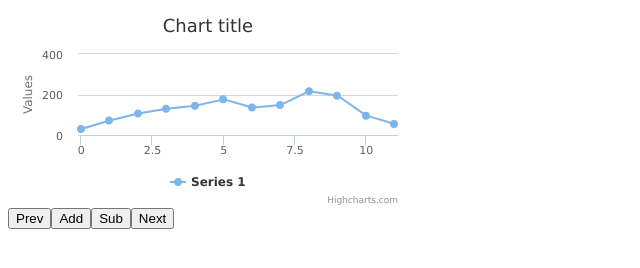
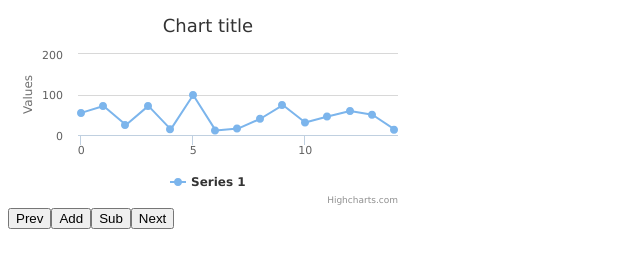
Before and after one commit to penkar/Chartroulette, a plain HTML site: page index.html in a window 1280 px wide. Shown: the whole page, without its empty margins (0-640 px from the left). Drawn offline with Linux system fonts and the light colour scheme.

Commit message:
Split out chart logic a bit and added a random data array generator for kicks.

```diff
--- a/components/app.js
+++ b/components/app.js
@@ -1,14 +1,4 @@
-var createChart = function(mount){
-	var chart = new Highcharts.Chart({
-		chart: {
-			renderTo: mount
-		},
-		series: [{
-			data: [29.9, 71.5, 106.4, 129.2, 144.0, 176.0, 135.6, 148.5, 216.4, 194.1, 95.6, 54.4]
-		}]
-	});
-	console.log('stuff')
-}
+
 
 var _charts = []
 
--- /dev/null
+++ b/components/chartlogic.js
@@ -0,0 +1,17 @@
+var createChart = function(mount, series){
+	var series = randomData()
+	var chart = new Highcharts.Chart({
+		chart: { renderTo: mount},
+		series
+	});
+	console.log('stuff')
+}
+
+var randomData = function(){
+	var array = [];
+	for(var i = 0; i < 15; i++){
+		array.push(Math.random()*100)
+	}
+	var series = [{data:array}]
+	return series
+}
--- a/index.html
+++ b/index.html
@@ -9,18 +9,9 @@
 		<script src="./frameworks/react.js"></script>
 		<script src="./frameworks/standalone-framework.src.js"></script>
 		<script src="./frameworks/highcharts.js"></script>
+		<script src="./components/chartlogic.js"></script>
 		<script src="./components/app.js"></script>
 		<script>
-// var chart = new Highcharts.Chart({
-//     chart: {
-//         renderTo: 'container'
-//     },
-
-//     series: [{
-//         data: [29.9, 71.5, 106.4, 129.2, 144.0, 176.0, 135.6, 148.5, 216.4, 194.1, 95.6, 54.4]
-//     }]
-
-// });
 			var com = React.render(
 				React.createElement( App, null),
 				document.getElementById('mount')
```
